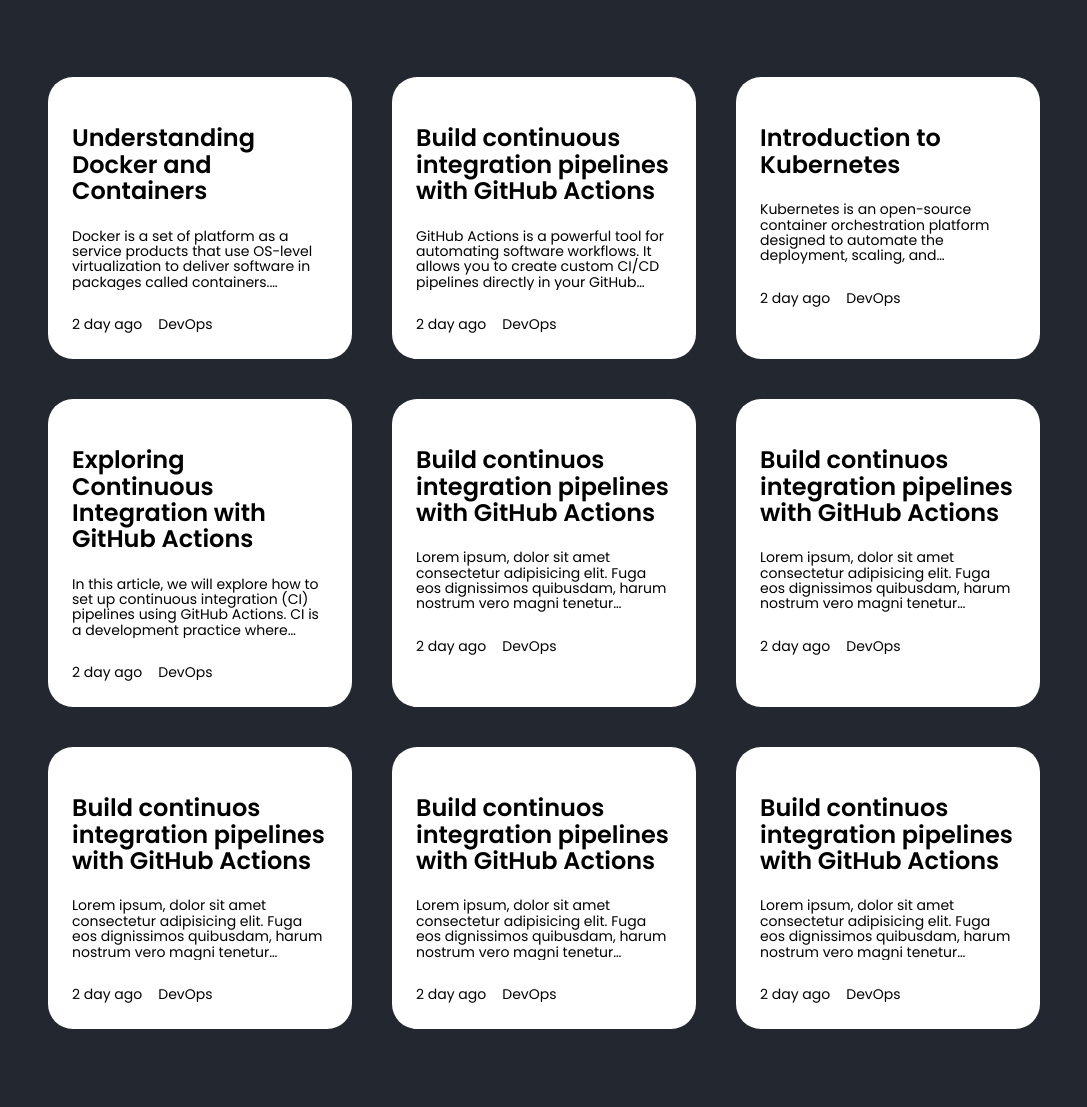
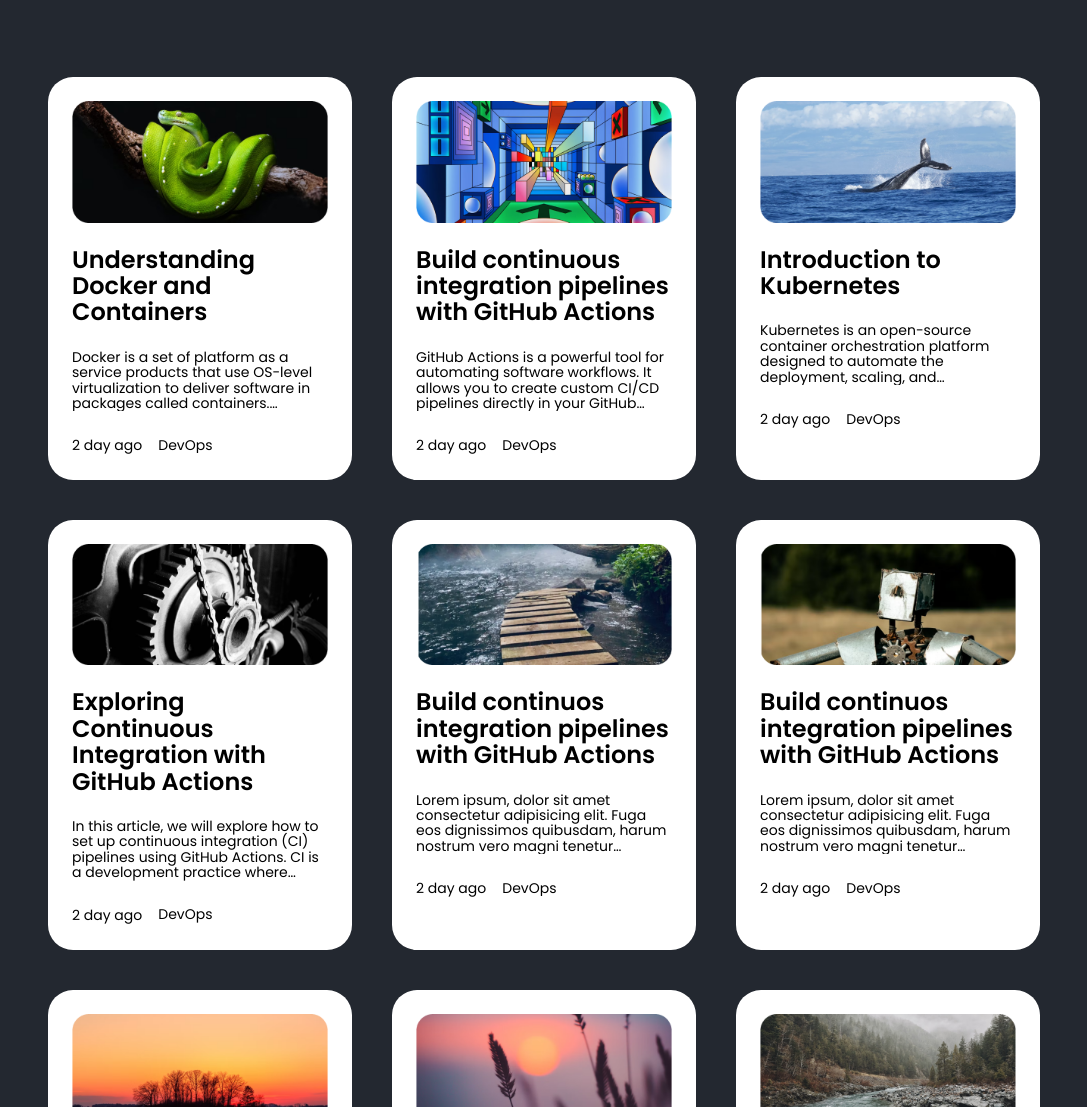
Before and after one commit to sayyedaaman2/writing-dev, a plain HTML site: page index.html in a window 1280 px wide. Shown: the part 489-1596 px from the top of the page, without its empty margins (96-1183 px from the left). Drawn offline with Linux system fonts and the light colour scheme; the site is published under a folder, as on GitHub Pages, so addresses that start at the root find nothing; a web font is replaced by a local one.

Commit message:
Image issue resolve

```diff
--- a/index.html
+++ b/index.html
@@ -72,7 +72,7 @@
             </div>
             <div class="bloglist">
                 <article class=" flow">
-                    <img src="/Public/Images/image 1.png" alt="" width="100%">
+                    <img src="./Public/Images/image 1.png" alt="" width="100%">
                     <h1>Understanding Docker and Containers</h1>
                     <p>
                         Docker is a set of platform as a service products that use OS-level virtualization to deliver software in packages called containers.
@@ -85,7 +85,7 @@
                     </div>
                 </article>
                 <article class=" flow">
-                    <img src="/Public/Images/image 2.png" alt="" width="100%">
+                    <img src="./Public/Images/image 2.png" alt="" width="100%">
                     <h1>Build continuous integration pipelines with GitHub Actions</h1>
                     <p>
                         GitHub Actions is a powerful tool for automating software workflows.
@@ -99,7 +99,7 @@
                     </div>
                 </article>
                 <article class=" flow">
-                    <img src="/Public/Images/image 3.png" alt="" width="100%">
+                    <img src="./Public/Images/image 3.png" alt="" width="100%">
                     <h1>Introduction to Kubernetes</h1>
                     <p>
                         Kubernetes is an open-source container orchestration platform designed to automate the deployment, scaling, and management of containerized applications.
@@ -113,7 +113,7 @@
                     </div>
                 </article>
                 <article class=" flow">
-                    <img src="/Public/Images/image 4.png" alt="" width="100%">
+                    <img src="./Public/Images/image 4.png" alt="" width="100%">
                     <h1>Exploring Continuous Integration with GitHub Actions</h1>
                     <p>
 
@@ -130,7 +130,7 @@
                     </div>
                 </article>
                 <article class=" flow">
-                    <img src="/Public/Images/image 5.png" alt="" width="100%">
+                    <img src="./Public/Images/image 5.png" alt="" width="100%">
                     <h1>Build continuos integration pipelines with GitHub Actions</h1>
                     <p>
                         Lorem ipsum, dolor sit amet consectetur adipisicing elit.
@@ -145,7 +145,7 @@
                     </div>
                 </article>
                 <article class=" flow">
-                    <img src="/Public/Images/image 6.png" alt="" width="100%">
+                    <img src="./Public/Images/image 6.png" alt="" width="100%">
                     <h1>Build continuos integration pipelines with GitHub Actions</h1>
                     <p>
                         Lorem ipsum, dolor sit amet consectetur adipisicing elit.
@@ -160,7 +160,7 @@
                     </div>
                 </article>
                 <article class=" flow">
-                    <img src="/Public/Images/image 7.png" alt="" width="100%">
+                    <img src="./Public/Images/image 7.png" alt="" width="100%">
                     <h1>Build continuos integration pipelines with GitHub Actions</h1>
                     <p>
                         Lorem ipsum, dolor sit amet consectetur adipisicing elit.
@@ -175,7 +175,7 @@
                     </div>
                 </article>
                 <article class=" flow">
-                    <img src="/Public/Images/image 8.png" alt="" width="100%">
+                    <img src="./Public/Images/image 8.png" alt="" width="100%">
                     <h1>Build continuos integration pipelines with GitHub Actions</h1>
                     <p>
                         Lorem ipsum, dolor sit amet consectetur adipisicing elit.
@@ -190,7 +190,7 @@
                     </div>
                 </article>
                 <article class=" flow">
-                    <img src="/Public/Images/image 9.png" alt="" width="100%">
+                    <img src="./Public/Images/image 9.png" alt="" width="100%">
                     <h1>Build continuos integration pipelines with GitHub Actions</h1>
                     <p>
                         Lorem ipsum, dolor sit amet consectetur adipisicing elit.
```
